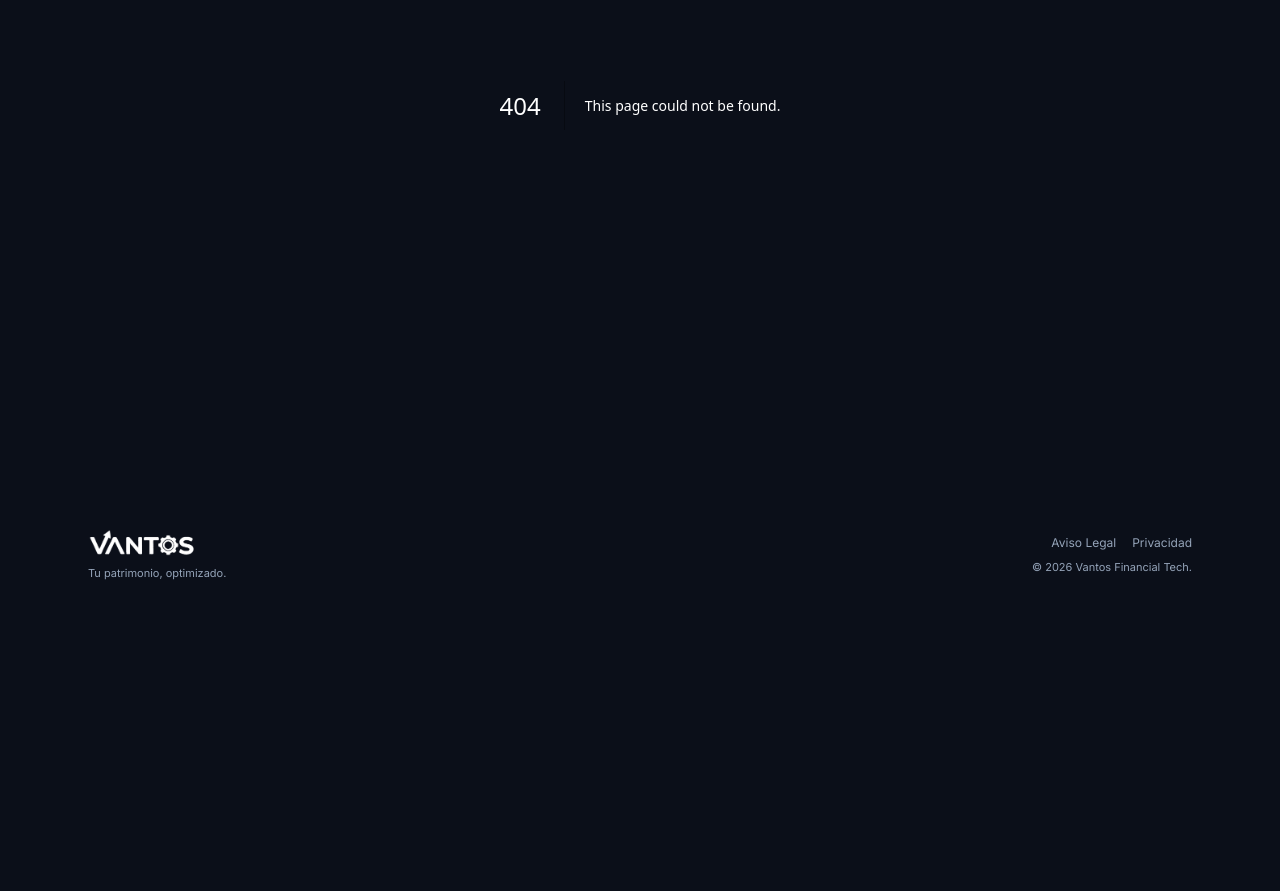
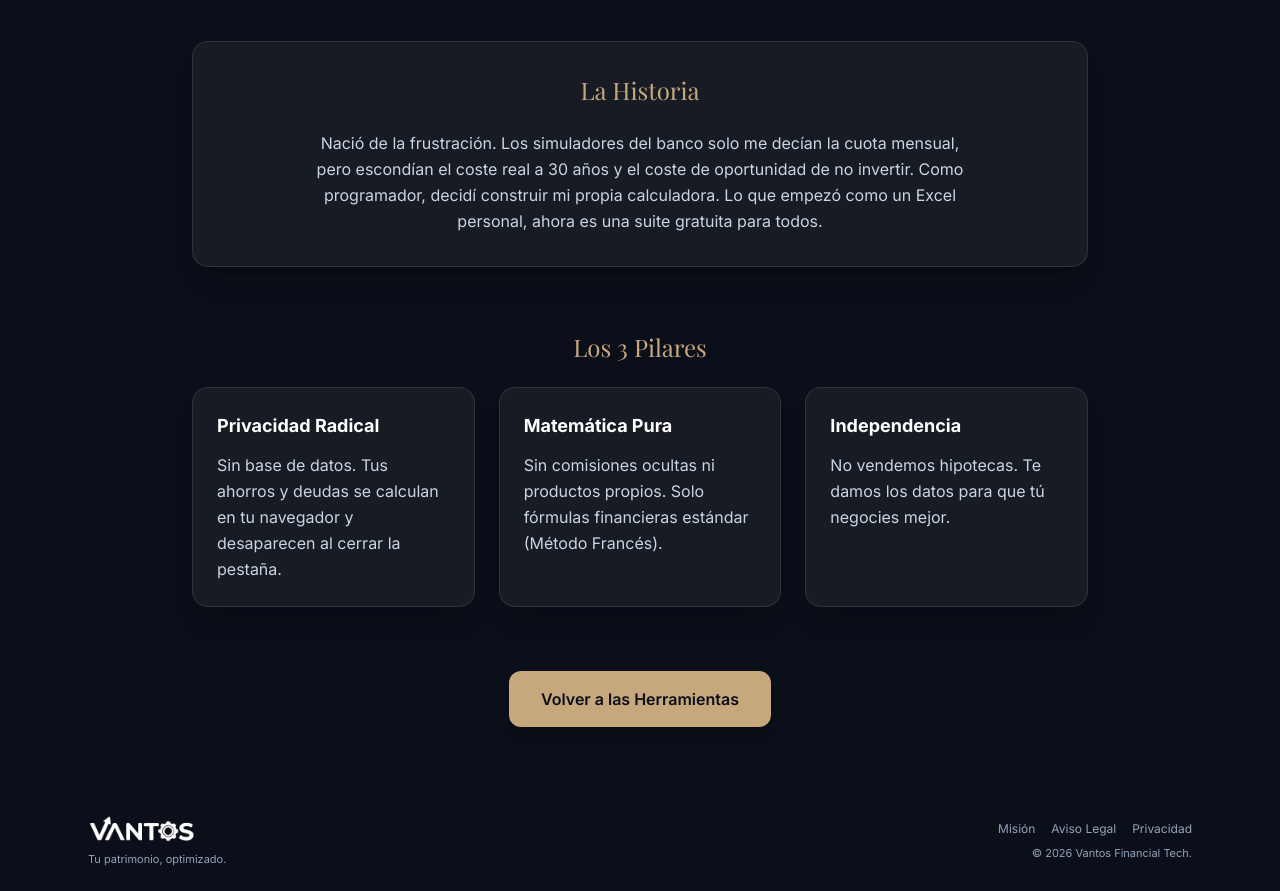
Before and after one commit to bombardeenLaUA/Vantos, a Next.js app: page /mision in a window 1280 px wide. Before the commit this address had no page. Shown: the part 360-1251 px from the top of the page. Before the commit the page ends 965 px from the top, so only its background shows below. Built offline with nearby package versions, Linux system fonts and the light colour scheme; a web font is replaced by a local one.

Commit message:
añadida una pagina de "sobre nosotros"

```diff
--- /dev/null
+++ b/app/mision/page.tsx
@@ -0,0 +1,66 @@
+import Link from "next/link";
+
+export default function MisionPage() {
+  return (
+    <div className="min-h-screen bg-vantos-dark pt-24 pb-16 px-4 sm:px-6">
+      <div className="max-w-4xl mx-auto">
+        {/* Hero Section */}
+        <section className="mb-16 text-center">
+          <h1 className="font-serif text-4xl lg:text-5xl text-white mb-6 leading-tight">
+            La Banca juega con la opacidad. Nosotros jugamos con la claridad.
+          </h1>
+          <p className="text-slate-400 text-lg lg:text-xl max-w-2xl mx-auto leading-relaxed">
+            Vantos no es un banco. Es la herramienta que ojalá hubiera tenido antes de firmar mi hipoteca.
+          </p>
+        </section>
+
+        {/* La Historia */}
+        <section className="mb-16">
+          <div className="bg-white/5 border border-white/10 rounded-2xl p-6 md:p-8 shadow-xl">
+            <h2 className="font-serif text-2xl text-vantos-gold mb-6 text-center">La Historia</h2>
+            <p className="text-slate-300 text-center leading-relaxed max-w-2xl mx-auto">
+              Nació de la frustración. Los simuladores del banco solo me decían la cuota mensual, pero escondían el coste
+              real a 30 años y el coste de oportunidad de no invertir. Como programador, decidí construir mi propia
+              calculadora. Lo que empezó como un Excel personal, ahora es una suite gratuita para todos.
+            </p>
+          </div>
+        </section>
+
+        {/* Los 3 Pilares */}
+        <section className="mb-16">
+          <h2 className="font-serif text-2xl text-vantos-gold mb-6 text-center">Los 3 Pilares</h2>
+          <div className="grid sm:grid-cols-1 md:grid-cols-3 gap-6">
+            <div className="bg-white/5 border border-white/10 rounded-2xl p-6 shadow-xl">
+              <h3 className="font-bold text-white text-lg mb-3">Privacidad Radical</h3>
+              <p className="text-slate-300 leading-relaxed">
+                Sin base de datos. Tus ahorros y deudas se calculan en tu navegador y desaparecen al cerrar la pestaña.
+              </p>
+            </div>
+            <div className="bg-white/5 border border-white/10 rounded-2xl p-6 shadow-xl">
+              <h3 className="font-bold text-white text-lg mb-3">Matemática Pura</h3>
+              <p className="text-slate-300 leading-relaxed">
+                Sin comisiones ocultas ni productos propios. Solo fórmulas financieras estándar (Método Francés).
+              </p>
+            </div>
+            <div className="bg-white/5 border border-white/10 rounded-2xl p-6 shadow-xl">
+              <h3 className="font-bold text-white text-lg mb-3">Independencia</h3>
+              <p className="text-slate-300 leading-relaxed">
+                No vendemos hipotecas. Te damos los datos para que tú negocies mejor.
+              </p>
+            </div>
+          </div>
+        </section>
+
+        {/* CTA Final */}
+        <section className="text-center">
+          <Link
+            href="/"
+            className="inline-flex items-center justify-center px-8 py-4 rounded-xl bg-vantos-gold text-vantos-dark font-semibold hover:bg-vantos-gold/90 transition-all shadow-lg hover:shadow-xl"
+          >
+            Volver a las Herramientas
+          </Link>
+        </section>
+      </div>
+    </div>
+  );
+}
--- a/components/layout/Footer.tsx
+++ b/components/layout/Footer.tsx
@@ -18,7 +18,10 @@ export default function Footer() {
           <p className="text-[11px]">Tu patrimonio, optimizado.</p>
         </div>
         <div className="flex flex-col items-start md:items-end gap-1">
-          <div className="flex gap-4">
+          <div className="flex gap-4 flex-wrap">
+            <Link href="/mision" className="hover:text-vantos-gold transition-colors">
+              Misión
+            </Link>
             <Link href="/aviso-legal" className="hover:text-vantos-gold transition-colors">
               Aviso Legal
             </Link>
```
